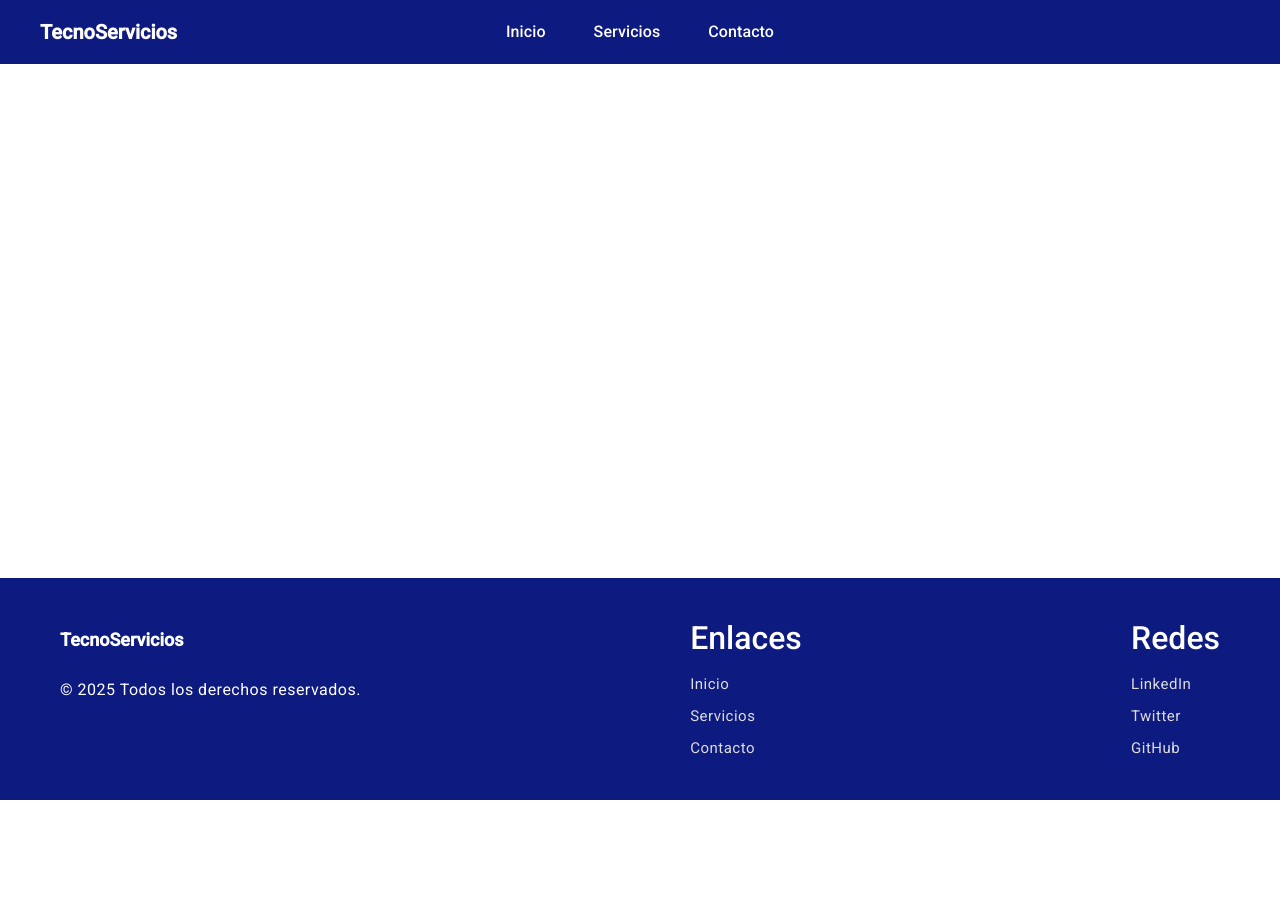
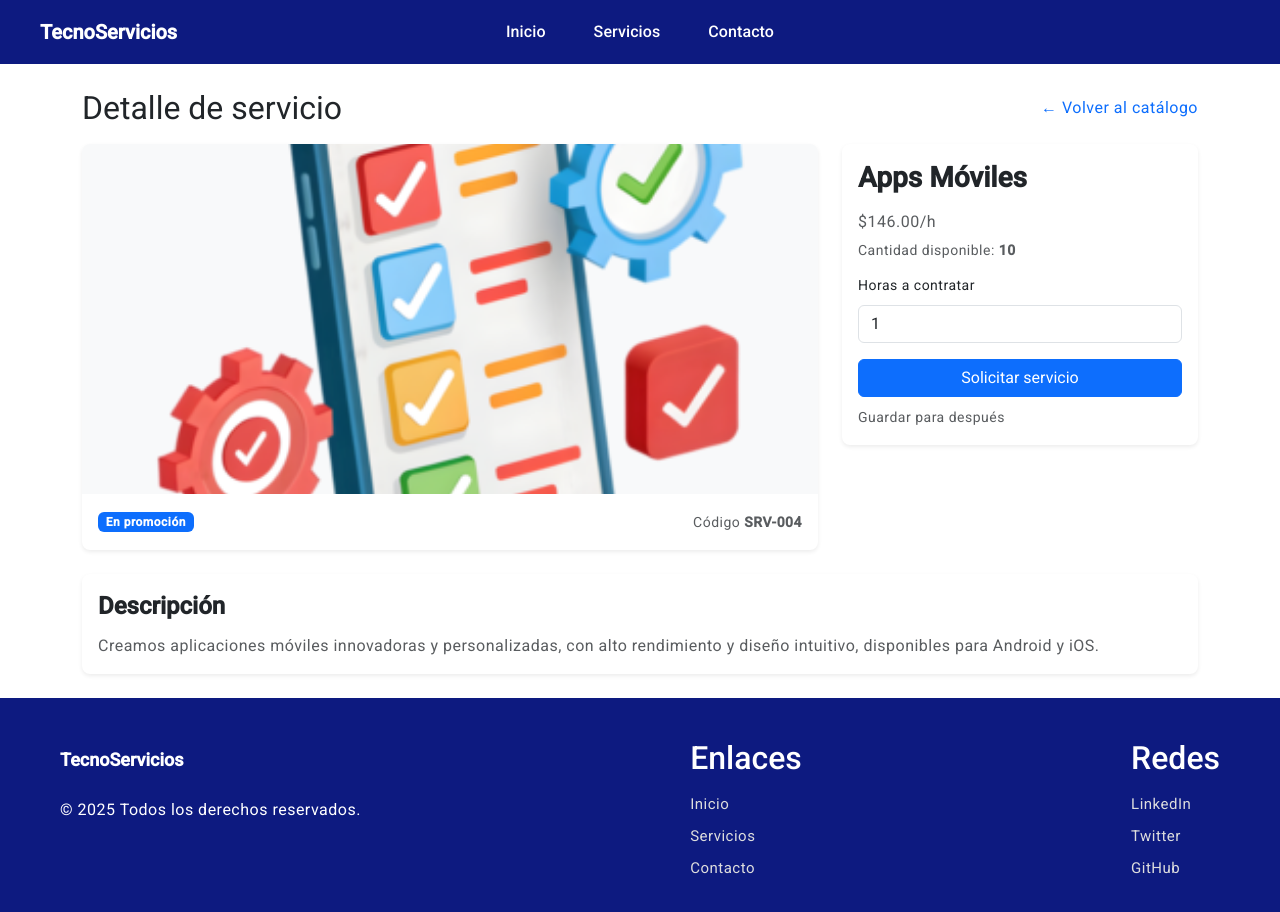
Before and after one commit to MajoS7/TecnoServicios, an Angular app: page /services/01d5cabc-e0c5-42da-853d-7f167b16db36 in a window 1280 px wide. Before the commit this address led to /. Shown: the top 912 px of the page. Before the commit the page ends 800 px from the top, so only its background shows below. Built offline with nearby package versions, Linux system fonts and the light colour scheme.

Commit message:
Se agrega página de detalle del servicio. Pendiente mejora en imagenes

```diff
--- a/src/app/app.routes.ts
+++ b/src/app/app.routes.ts
@@ -11,6 +11,6 @@ export const routes: Routes = [
   { path: 'admin', component: AdminComponent },
   { path: 'contact', component: ContactComponent },
   { path: 'login', component: LoginComponent },
-  { path: 'service/:id', component: ServiceDetailsComponent },
-  { path: 'servicesCatalog', component: ServicesCatalogComponent }
+  { path: 'services', component: ServicesCatalogComponent },
+  { path: 'services/:id', component: ServiceDetailsComponent }
 ];
--- a/src/app/components/header/header.component.html
+++ b/src/app/components/header/header.component.html
@@ -5,7 +5,7 @@
   <!-- Navegación centrada -->
   <div class="nav-center">
     <a mat-button routerLink="/">Inicio</a>
-    <a mat-button routerLink="/servicesCatalog">Servicios</a>
+    <a mat-button routerLink="/services">Servicios</a>
     <a mat-button routerLink="/contact">Contacto</a>
   </div>
 
--- a/src/app/models/Service.ts
+++ b/src/app/models/Service.ts
@@ -3,7 +3,7 @@ export default interface Service {
     name: string,
     code: string,
     price: number,
-    stock: number,
+    stock?: number,
     isPromotional: boolean,
     image: string,
     description: string
--- a/src/app/views/service-details/service-details.component.css
+++ b/src/app/views/service-details/service-details.component.css
@@ -0,0 +1,15 @@
+.image-wrapper {
+  width: 100%;
+  max-height: 350px;       /* altura máxima opcional */
+  overflow: hidden;
+  display: flex;
+  justify-content: center;
+  align-items: center;
+  background: #f8f9fa;     /* fondo gris claro */
+}
+
+.image-wrapper img {
+  width: 100%;
+  height: auto;            /* mantiene proporción */
+  object-fit: contain;     /* ajusta sin cortar */
+}
--- a/src/app/views/service-details/service-details.component.html
+++ b/src/app/views/service-details/service-details.component.html
@@ -1,3 +1,66 @@
-<p>
-  Service detail works!
-</p>
+<div class="container my-4">
+  <!-- ENCABEZADO -->
+  <div class="d-flex justify-content-between align-items-center mb-3">
+    <h4 class="mb-0">Detalle de servicio</h4>
+    <a routerLink="/servicesCatalog" class="text-decoration-none">
+      ← Volver al catálogo
+    </a>
+  </div>
+
+  <div class="row g-4">
+    <!-- IMAGEN Y BADGE -->
+    <div class="col-md-8">
+      <div class="card border-0 shadow-sm rounded-3 overflow-hidden">
+       <div class="image-wrapper">
+          <img [src]="service?.image || 'assets/services/placeholder.jpg'"
+               alt="{{ service?.name }}">
+        </div>
+
+        <div class="card-body d-flex justify-content-between align-items-center">
+          @if (service?.isPromotional) {
+          <span class="badge bg-primary">En promoción</span>
+          }
+          <small class="text-muted">Código <strong>{{ service?.code }}</strong></small>
+        </div>
+      </div>
+    </div>
+
+    <!-- DETALLES DEL SERVICIO -->
+    <div class="col-md-4">
+      <div class="card border-0 shadow-sm rounded-3 p-3">
+        <h5 class="fw-semibold">{{ service?.name }}</h5>
+        <p class="text-muted mb-1">
+          {{ service?.price | currency:'USD':'symbol' }}/h
+        </p>
+        <p class="small text-muted">
+          Cantidad disponible: <strong>{{ service?.stock }}</strong>
+        </p>
+
+        <!-- SELECTOR DE HORAS -->
+        <div class="mb-3">
+          <label for="quantity" class="form-label small">Horas a contratar</label>
+          <input type="number" id="quantity" class="form-control" min="1" [max]="+(service?.stock || 0)"
+            [(ngModel)]="quantity">
+        </div>
+
+        <!-- BOTÓN PRINCIPAL -->
+        <button class="btn btn-primary w-100 mb-2">
+          Solicitar servicio
+        </button>
+
+        <!-- GUARDAR -->
+        <a href="#" class="text-decoration-none small text-muted">
+          Guardar para después
+        </a>
+      </div>
+    </div>
+  </div>
+
+  <!-- DESCRIPCIÓN -->
+  <div class="card border-0 shadow-sm rounded-3 mt-4 p-3">
+    <h6 class="fw-semibold">Descripción</h6>
+    <p class="mb-0 text-muted">
+      {{ service?.description }}
+    </p>
+  </div>
+</div>
--- a/src/app/views/service-details/service-details.component.ts
+++ b/src/app/views/service-details/service-details.component.ts
@@ -1,17 +1,30 @@
 import { Component, OnInit } from '@angular/core';
+import { ActivatedRoute } from '@angular/router';
+import { ServiceService } from '../../services/service.service';
+import Service from '../../models/Service';
+import { FormsModule } from '@angular/forms';
+import { CommonModule } from '@angular/common';
 
 @Component({
   selector: 'ts-service-details',
   templateUrl: './service-details.component.html',
   standalone: true,
   styleUrls: ['./service-details.component.css'],
-  imports: []
+  imports: [CommonModule, FormsModule]
 })
 export class ServiceDetailsComponent implements OnInit {
 
-  constructor() { }
+  service?: Service;
+  quantity = 1;
+
+  constructor(private route: ActivatedRoute, private serviceDetail: ServiceService) {
+
+  }
 
   ngOnInit() {
+    const id = this.route.snapshot.params['id']
+    this.service = this.serviceDetail.getById(id);
   }
 
+
 }
--- a/src/app/views/services-catalog/services-catalog.component.html
+++ b/src/app/views/services-catalog/services-catalog.component.html
@@ -37,7 +37,7 @@
           </div>
           <div class="card-footer bg-white border-0 d-flex justify-content-between align-items-center px-3 pb-3">
             <span class="fw-semibold text-muted small">${{ service.price }}</span>
-            <a href="#" class="text-primary fw-semibold small">Ver detalle</a>
+            <a [routerLink]="service.id" class="text-primary fw-semibold small">Ver detalle</a>
           </div>
         </div>
       </div>
--- a/src/app/views/services-catalog/services-catalog.component.ts
+++ b/src/app/views/services-catalog/services-catalog.component.ts
@@ -1,11 +1,13 @@
 import { Component, OnInit } from '@angular/core';
 import { ServiceService } from '../../services/service.service';
 import Service from '../../models/Service';
+import { RouterLink } from '@angular/router';
 
 @Component({
   selector: 'ts-services-catalog',
   templateUrl: './services-catalog.component.html',
   standalone: true,
+  imports: [RouterLink],
   styleUrls: ['./services-catalog.component.css']
 })
 export class ServicesCatalogComponent implements OnInit {
```
